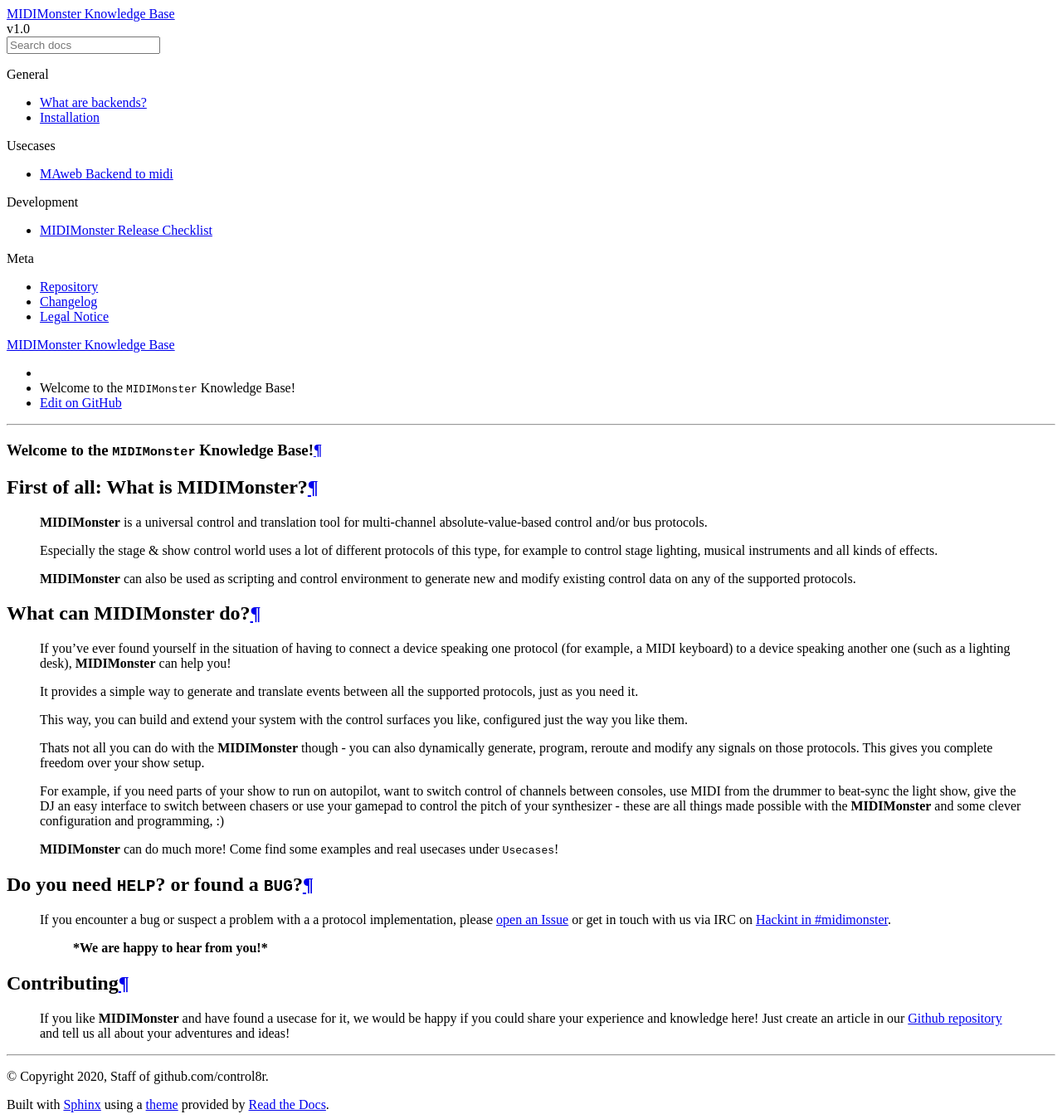
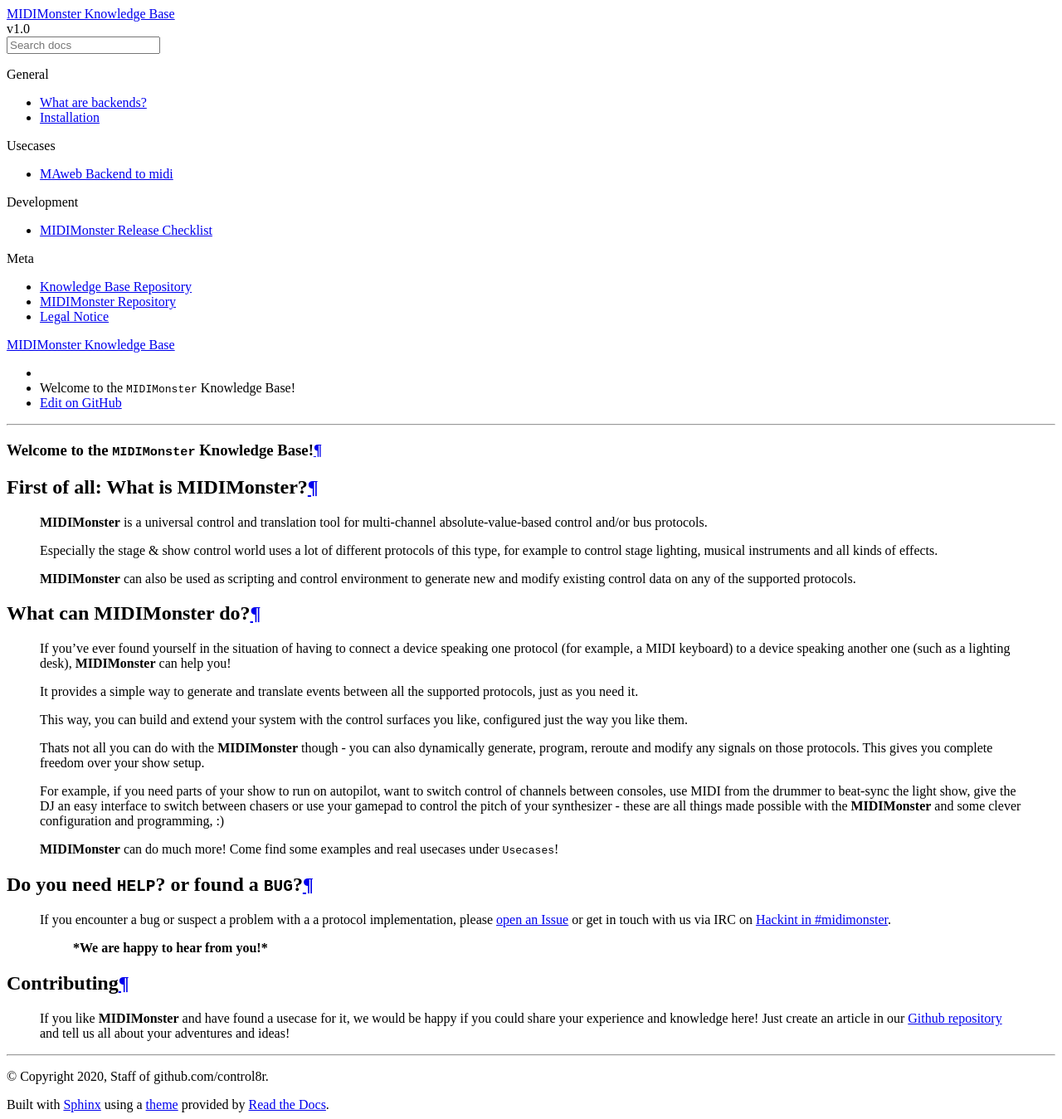
Before and after one commit to control8r/midimonster-knowledge-base, a Sphinx documentation site: the page built from source/index.rst, in a window 1280 px wide. Shown: the whole page at 83% size. Built offline with Sphinx 7.4.7 and the Read the Docs theme 2.0.0, drawn with Linux system fonts in a browser that asks for light colours; pages that are not in the unit, such as notebooks, are missing from menus.

Commit message:
Add repository links

```diff
--- a/source/index.rst
+++ b/source/index.rst
@@ -107,6 +107,6 @@
    :maxdepth: 1
    :glob:
 
-   Repository <https://github.com/control8r/midimonster-knowledge-base>
-   Changelog <https://github.com/control8r/midimonster-knowledge-base/commits/master>
+   Knowledge Base Repository <https://github.com/control8r/midimonster-knowledge-base>
+   MIDIMonster Repository <https://github.com/cbdevnet/midimonster>
    Legal Notice <https://midimonster.net/impressum.html>
```
